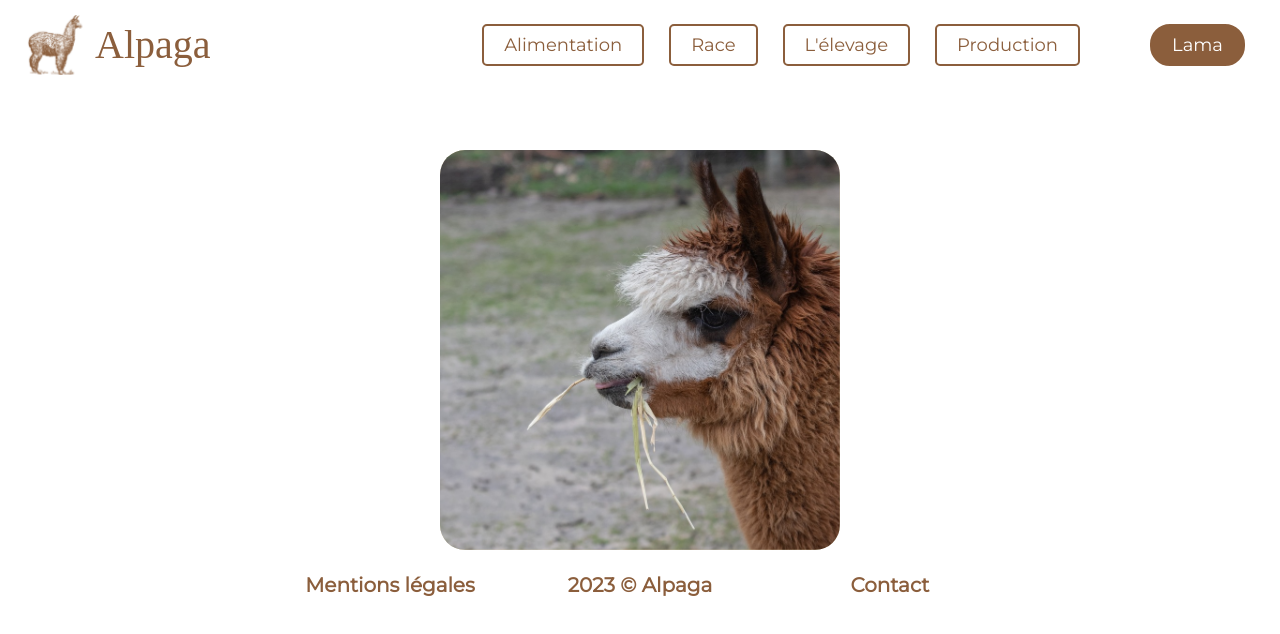
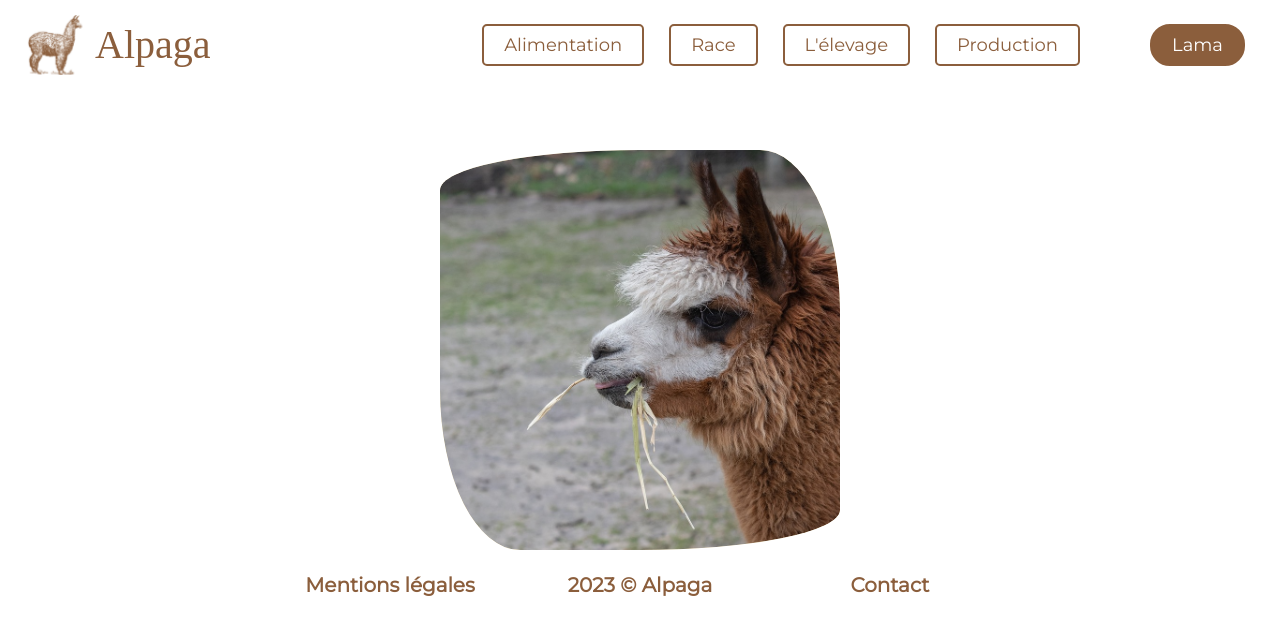
Before and after one commit to julien382/Alpaga, a React (Create React App) app: page /elevage in a window 1280 px wide. Shown: the top 634 px of the page. Built offline with nearby package versions, Linux system fonts and the light colour scheme; a web font is replaced by a local one.

Commit message:
update imageTrackerHover

```diff
--- a/src/pages/Elevage/Elevage.css
+++ b/src/pages/Elevage/Elevage.css
@@ -11,7 +11,7 @@
     height: 400px;
     background-color: #E0D4B4;
     overflow: hidden;
-    border-radius: 25px;
+    border-radius: 50% 20% /10% 40%;
   }
 
   .image {
@@ -20,10 +20,12 @@
     height: 100%;
     perspective: 1000px;
     perspective-origin: center;
+    border-radius: 50% 20% /10% 40%;
   }
 
   .image img {
     width: 100%;
     height: 100%;
     object-fit: cover;
+    border-radius: 50% 20% /10% 40%;
   }
```
